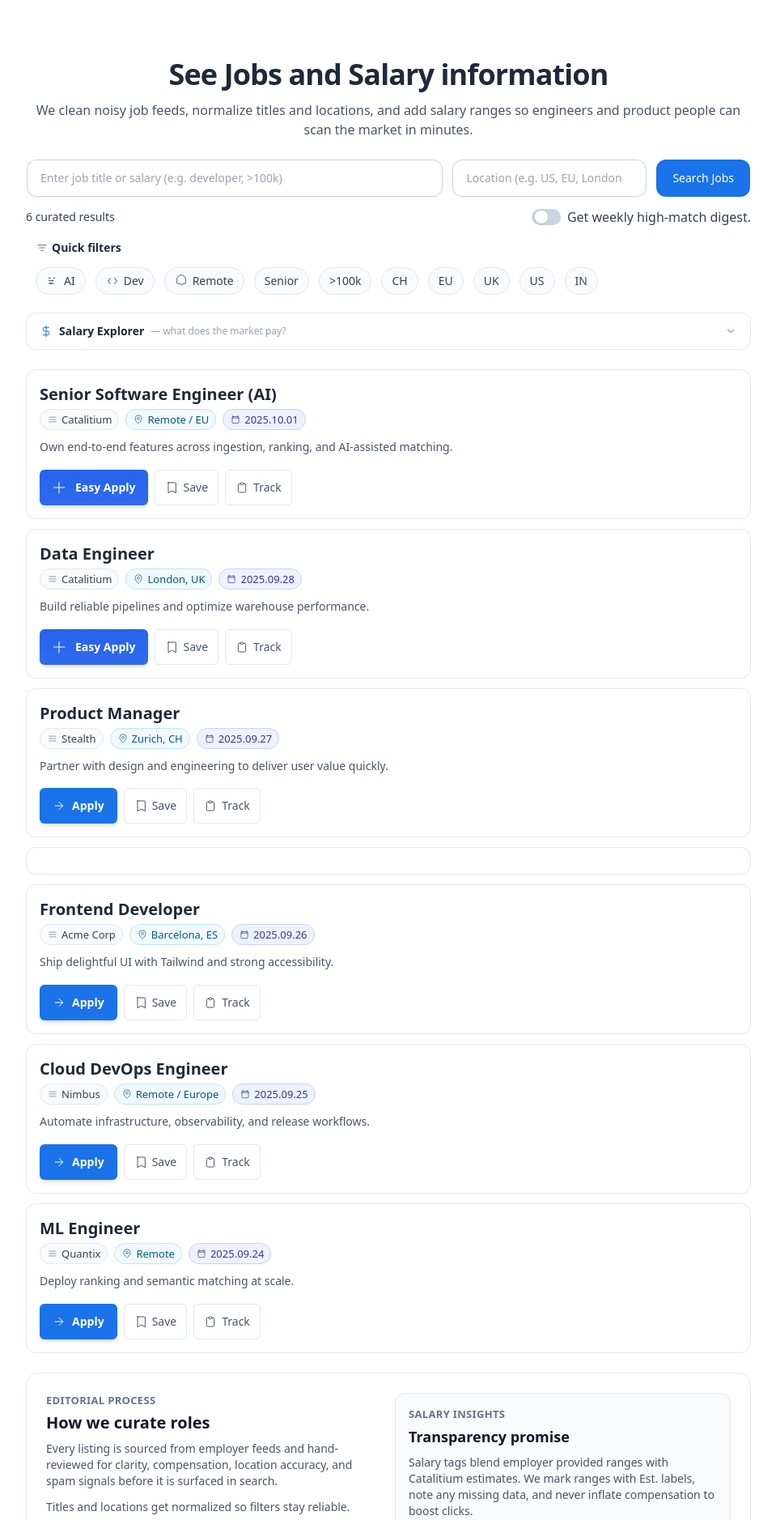
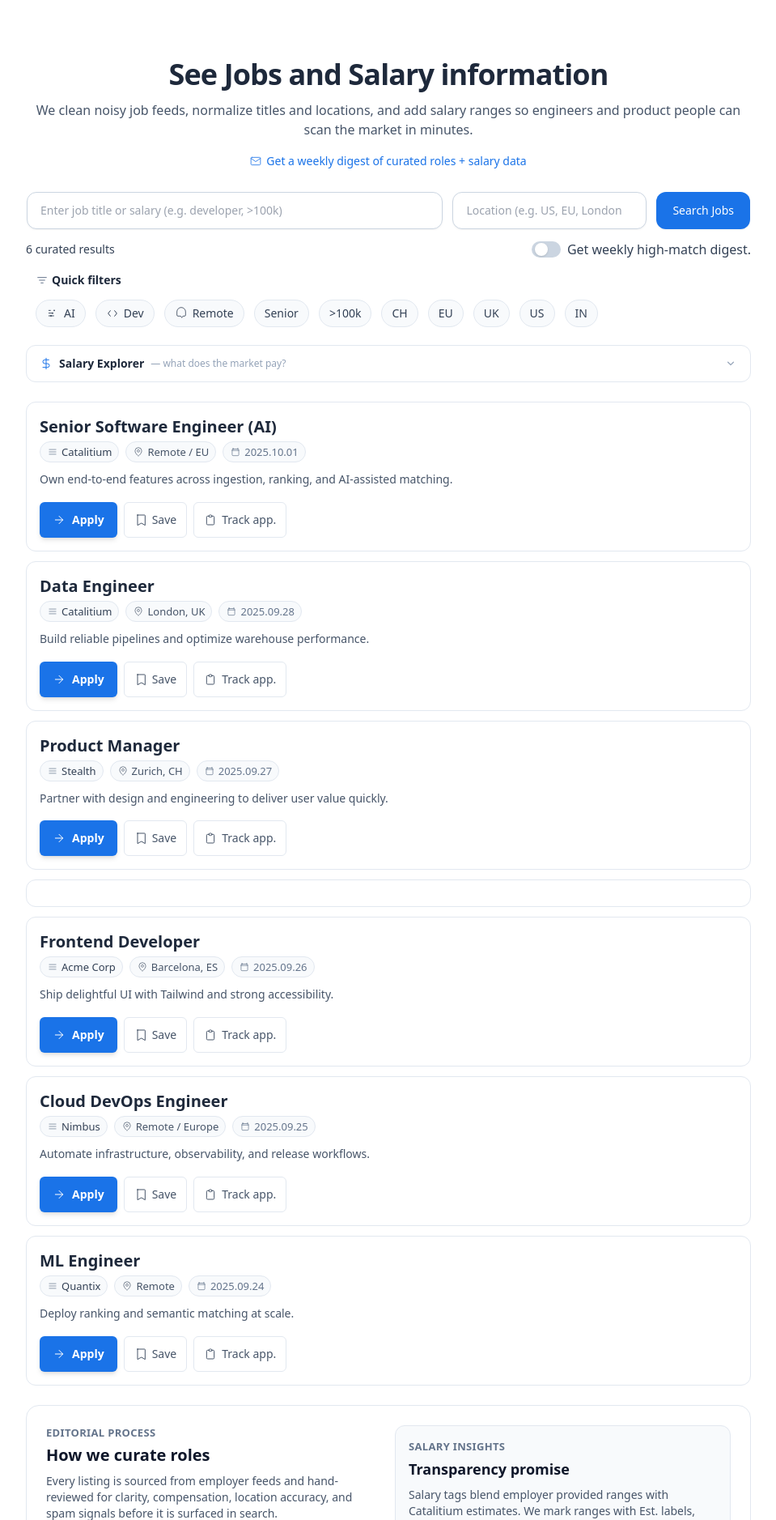
Before and after one commit to Catalitium/catalitium, a Flask app: page / in a window 1280 px wide. Shown: the part 57-1934 px from the top of the page at 81% size, without its empty margins (160-1119 px from the left). Run offline with Flask 3, Linux system fonts and the light colour scheme; parts of the project's set-up code (start-up, migrations or seed data) failed here and were passed over; some libraries are stand-ins or nearby versions.

Commit message:
Phase 2: UI/UX revamp — conversion, clarity & delight
Conversion surfaces:
- Subscribe modal: stronger headline, benefit-led copy, trust row (Free · No spam · Unsubscribe anytime), button → "Get My Weekly Digest"
- Hero: subscribe CTA link on landing state (not shown during search)
- Promo card #1: "Weekly Digest" eyebrow, curated-roles copy with salary mention, → "Subscribe free"
- Promo card #2: "Hiring?" eyebrow, recruiter-targeted copy, → "Post a job"
- Empty state: subscribe CTA with "Get notified" button when no results match
- Job detail subscribe section: stronger headline "Never miss a role like this one", bg-brand/10, envelope icon on button, "Free · No spam" fine print

Visual hierarchy:
- Job card badges: location (sky → slate) + date (indigo → slate) — 5 colour registers down to 3
- Apply button: unified brand-blue across all cards (removed gradient on first 2 cards), consistent "Apply" label

Micro-interactions:
- "Get weekly matches" link → pill button with envelope icon, brand/5 bg, hover:brand/10
- Save/Track buttons: transition → motion-safe:transition-colors, Track hover → brand (was violet)
- Subscribe modal button: motion-safe:transition-opacity
- Empty state CTA: motion-safe:transition-opacity

Co-Authored-By: Claude Sonnet 4.6 <noreply@anthropic.com>

```diff
--- a/app/views/templates/base.html
+++ b/app/views/templates/base.html
@@ -238,9 +238,9 @@
     <div class="p-6 sm:p-7 w-[90vw] max-w-md">
       <div class="flex items-center gap-2">
         <img src="{{ url_for('static', filename='img/logo.png') }}" alt="Catalitium logo" class="w-9 h-9 rounded-lg shadow-sm" loading="lazy" decoding="async">
-        <h2 id="subscribe-title" class="text-lg font-semibold">Weekly high-match job digest</h2>
+        <h2 id="subscribe-title" class="text-lg font-semibold">Your edge in the tech job market</h2>
       </div>
-      <p class="mt-2 text-slate-600 text-sm">One weekly email with your best matches and salary signal. Unsubscribe anytime.</p>
+      <p class="mt-2 text-slate-600 text-sm">Curated roles + salary benchmarks delivered once a week. No noise, no spam.</p>
 
       <form action="{{ url_for('subscribe') }}" method="post"
             class="mt-5 grid grid-cols-1 sm:grid-cols-[1fr_auto] gap-3">
@@ -256,10 +256,23 @@
                placeholder="you@company.com"
                class="w-full rounded-xl border border-slate-300 px-4 py-3 focus:ring-2 focus:ring-brand/50 focus:outline-none">
         <button type="submit"
-                class="inline-flex justify-center rounded-xl bg-brand text-white px-5 py-3 hover:opacity-90">Get Weekly Digest</button>
+                class="inline-flex justify-center rounded-xl bg-brand text-white px-5 py-3 hover:opacity-90 motion-safe:transition-opacity">Get My Weekly Digest</button>
       </form>
 
-      <p class="mt-2 text-[11px] text-slate-500">Privacy-friendly. One email per week.</p>
+      <div class="mt-3 flex items-center gap-4 text-[11px] text-slate-500">
+        <span class="inline-flex items-center gap-1">
+          <svg class="w-3 h-3" viewBox="0 0 24 24" fill="none" aria-hidden="true"><path d="M12 22C6.48 22 2 17.52 2 12S6.48 2 12 2s10 4.48 10 10-4.48 10-10 10zm-1-7l6-6-1.41-1.41L11 12.17 8.41 9.59 7 11l4 4z" fill="currentColor"/></svg>
+          Free
+        </span>
+        <span class="inline-flex items-center gap-1">
+          <svg class="w-3 h-3" viewBox="0 0 24 24" fill="none" aria-hidden="true"><path d="M12 1L3 5v6c0 5.55 3.84 10.74 9 12 5.16-1.26 9-6.45 9-12V5l-9-4z" stroke="currentColor" stroke-width="1.5" stroke-linejoin="round"/></svg>
+          No spam
+        </span>
+        <span class="inline-flex items-center gap-1">
+          <svg class="w-3 h-3" viewBox="0 0 24 24" fill="none" aria-hidden="true"><path d="M18 6L6 18M6 6l12 12" stroke="currentColor" stroke-width="1.5" stroke-linecap="round"/></svg>
+          Unsubscribe anytime
+        </span>
+      </div>
     </div>
   </dialog>
 
--- a/app/views/templates/components/job_card.html
+++ b/app/views/templates/components/job_card.html
@@ -40,12 +40,12 @@
           <span>{{ j.company }}</span>
         </span>
         {% endif %}
-        <span class="inline-flex items-center gap-1 rounded-full bg-sky-50 border border-sky-200 px-2 py-1 text-sky-800">
+        <span class="inline-flex items-center gap-1 rounded-full bg-slate-50 border border-slate-200 px-2 py-1 text-slate-600">
           <svg class="w-3.5 h-3.5" viewBox="0 0 24 24" fill="none" aria-hidden="true"><path d="M12 21s7-5.5 7-11.2A7 7 0 0012 3a7 7 0 00-7 6.8C5 15.5 12 21 12 21z" stroke="currentColor" stroke-width="1.2" stroke-linejoin="round"/><circle cx="12" cy="10" r="2.5" stroke="currentColor" stroke-width="1.1"/></svg>
           <span>{{ j.location or 'Remote / Anywhere' }}</span>
         </span>
         {% if j.date_posted %}
-        <span class="inline-flex items-center gap-1 rounded-full bg-indigo-50 border border-indigo-200 px-2 py-1 text-indigo-800">
+        <span class="inline-flex items-center gap-1 rounded-full bg-slate-50 border border-slate-200 px-2 py-1 text-slate-500">
           <svg class="w-3.5 h-3.5" viewBox="0 0 24 24" fill="none" aria-hidden="true"><path d="M7 4v3M17 4v3M5 9h14M7 6h10a2 2 0 012 2v10a2 2 0 01-2 2H7a2 2 0 01-2-2V8a2 2 0 012-2z" stroke="currentColor" stroke-width="1.2" stroke-linecap="round"/></svg>
           <span>{{ j.date_posted }}</span>
         </span>
@@ -61,14 +61,15 @@
       <p class="mt-1 text-[12px] text-slate-500">
         {{ j.match_reasons|join(" • ") }}
       </p>
-      <a href="#"
-         class="mt-1 inline-flex items-center text-[12px] font-medium text-brand hover:underline"
-         data-open-subscribe="match_card"
-         data-subscribe-title="{{ j.title }}"
-         data-subscribe-country="{{ j.location }}"
-         data-subscribe-salary="{{ j.estimated_salary_range_compact or '' }}">
+      <button type="button"
+              class="mt-1.5 inline-flex items-center gap-1 rounded-full border border-brand/40 bg-brand/5 px-2.5 py-1 text-[12px] font-medium text-brand hover:bg-brand/10 motion-safe:transition-colors focus-visible:outline-none focus-visible:ring-2 focus-visible:ring-brand/50"
+              data-open-subscribe="match_card"
+              data-subscribe-title="{{ j.title }}"
+              data-subscribe-country="{{ j.location }}"
+              data-subscribe-salary="{{ j.estimated_salary_range_compact or '' }}">
+        <svg class="w-3 h-3" viewBox="0 0 24 24" fill="none" aria-hidden="true"><path d="M4 4h16c1.1 0 2 .9 2 2v12c0 1.1-.9 2-2 2H4c-1.1 0-2-.9-2-2V6c0-1.1.9-2 2-2z" stroke="currentColor" stroke-width="1.4" stroke-linecap="round"/><path d="M22 6l-10 7L2 6" stroke="currentColor" stroke-width="1.4" stroke-linecap="round"/></svg>
         Get weekly matches like this
-      </a>
+      </button>
       {% endif %}
 
       {% if loop.index == 1 and j.summary %}
@@ -109,22 +110,21 @@
           data-title="{{ (j.title or '')|e }}"
           data-company="{{ (j.company or '')|e }}"
           data-location="{{ (j.location or 'Remote / Anywhere')|e }}"
-          class="inline-flex items-center gap-2 rounded-md bg-gradient-to-b from-blue-600 to-blue-600/95 text-white px-4 py-2 text-sm font-semibold shadow-md hover:from-blue-700 hover:to-blue-700/95 transition-transform active:translate-y-px w-full sm:w-auto justify-center focus-visible:outline-none focus-visible:ring-2 focus-visible:ring-blue-300"
-          aria-label="Easy apply for {{ j.title }} at {{ j.company }}"
+          class="inline-flex items-center gap-2 rounded-md bg-brand text-white px-4 py-2 text-sm font-semibold shadow-md hover:opacity-90 motion-safe:transition-opacity active:translate-y-px w-full sm:w-auto justify-center focus-visible:outline-none focus-visible:ring-2 focus-visible:ring-brand/50"
+          aria-label="Apply for {{ j.title }} at {{ j.company }}"
         >
-          <span class="sr-only">Easy Apply</span>
-          <svg class="w-4 h-4" viewBox="0 0 24 24" fill="none" aria-hidden="true" xmlns="http://www.w3.org/2000/svg"><path d="M12 2v20M2 12h20" stroke="currentColor" stroke-width="1.5" stroke-linecap="round" stroke-linejoin="round"/></svg>
-          <span class="ml-1">Easy Apply</span>
+          <svg class="w-4 h-4" viewBox="0 0 24 24" fill="none" aria-hidden="true"><path d="M5 12h14M12 5l7 7-7 7" stroke="currentColor" stroke-width="1.5" stroke-linecap="round" stroke-linejoin="round"/></svg>
+          Apply
         </a>
       {% else %}
         <button
           type="button"
-          class="inline-flex items-center gap-2 rounded-md bg-gradient-to-b from-blue-600 to-blue-600/95 text-white px-4 py-2 text-sm font-semibold shadow-md hover:from-blue-700 hover:to-blue-700/95 transition-transform active:translate-y-px w-full sm:w-auto justify-center focus-visible:outline-none focus-visible:ring-2 focus-visible:ring-blue-300"
+          class="inline-flex items-center gap-2 rounded-md bg-brand text-white px-4 py-2 text-sm font-semibold shadow-md hover:opacity-90 motion-safe:transition-opacity active:translate-y-px w-full sm:w-auto justify-center focus-visible:outline-none focus-visible:ring-2 focus-visible:ring-brand/50"
           onclick="alert('No link available for this job yet')"
           aria-label="No external link available"
         >
-          <svg class="w-4 h-4" viewBox="0 0 24 24" fill="none" aria-hidden="true" xmlns="http://www.w3.org/2000/svg"><path d="M12 2v20M2 12h20" stroke="currentColor" stroke-width="1.5" stroke-linecap="round" stroke-linejoin="round"/></svg>
-          <span class="ml-1">Easy Apply</span>
+          <svg class="w-4 h-4" viewBox="0 0 24 24" fill="none" aria-hidden="true"><path d="M5 12h14M12 5l7 7-7 7" stroke="currentColor" stroke-width="1.5" stroke-linecap="round" stroke-linejoin="round"/></svg>
+          Apply
         </button>
       {% endif %}
     {% else %}
@@ -145,7 +145,8 @@
     {% endif %}
     <button
       type="button"
-      class="inline-flex items-center gap-1.5 rounded-md border border-slate-200 px-3 py-2 text-sm text-slate-600 hover:text-amber-600 hover:border-amber-300 transition w-full sm:w-auto min-h-[44px] justify-center focus-visible:outline-none focus-visible:ring-2 focus-visible:ring-brand/50"
+      title="Save job"
+      class="inline-flex items-center gap-1.5 rounded-md border border-slate-200 px-3 py-2 text-sm text-slate-600 hover:text-amber-600 hover:border-amber-300 motion-safe:transition-colors w-full sm:w-auto min-h-[44px] justify-center focus-visible:outline-none focus-visible:ring-2 focus-visible:ring-brand/50"
       data-bookmark-btn
       data-job-id="{{ j.id }}"
       data-job-title="{{ (j.title or '')|e }}"
@@ -163,7 +164,8 @@
     </button>
     <button
       type="button"
-      class="inline-flex items-center gap-1.5 rounded-md border border-slate-200 px-3 py-2 text-sm text-slate-600 hover:text-violet-600 hover:border-violet-300 transition w-full sm:w-auto min-h-[44px] justify-center focus-visible:outline-none focus-visible:ring-2 focus-visible:ring-violet-300/50"
+      title="Track application"
+      class="inline-flex items-center gap-1.5 rounded-md border border-slate-200 px-3 py-2 text-sm text-slate-600 hover:text-brand hover:border-brand/40 motion-safe:transition-colors w-full sm:w-auto min-h-[44px] justify-center focus-visible:outline-none focus-visible:ring-2 focus-visible:ring-brand/50"
       data-track-btn
       data-job-id="{{ j.id }}"
       data-job-title="{{ (j.title or '')|e }}"
@@ -175,7 +177,7 @@
       <svg class="w-4 h-4" viewBox="0 0 24 24" fill="none" aria-hidden="true">
         <path d="M9 5H7a2 2 0 00-2 2v12a2 2 0 002 2h10a2 2 0 002-2V7a2 2 0 00-2-2h-2M9 5a2 2 0 002 2h2a2 2 0 002-2M9 5a2 2 0 012-2h2a2 2 0 012 2" stroke="currentColor" stroke-width="1.5" stroke-linecap="round" stroke-linejoin="round"/>
       </svg>
-      <span class="track-label">Track</span>
+      <span class="track-label">Track app.</span>
     </button>
   </div>
 </article>
--- a/app/views/templates/index.html
+++ b/app/views/templates/index.html
@@ -41,6 +41,16 @@
     {% if title_q and count > 0 %}
     <div class="mt-2 text-sm text-slate-500">
       Updated {{ "2025-11-02"|datetime|timeago }}
+    </div>
+    {% endif %}
+    {% if not title_q %}
+    <div class="mt-4">
+      <a href="#"
+         data-open-subscribe="hero"
+         class="inline-flex items-center gap-1.5 text-sm text-brand font-medium hover:underline focus-visible:outline-none focus-visible:ring-2 focus-visible:ring-brand/50 rounded">
+        <svg class="w-3.5 h-3.5" viewBox="0 0 24 24" fill="none" aria-hidden="true"><path d="M4 4h16c1.1 0 2 .9 2 2v12c0 1.1-.9 2-2 2H4c-1.1 0-2-.9-2-2V6c0-1.1.9-2 2-2z" stroke="currentColor" stroke-width="1.4" stroke-linecap="round"/><path d="M22 6l-10 7L2 6" stroke="currentColor" stroke-width="1.4" stroke-linecap="round"/></svg>
+        Get a weekly digest of curated roles + salary data
+      </a>
     </div>
     {% endif %}
   </div>
@@ -305,28 +315,29 @@
         {% include 'components/job_card.html' %}
         {% if loop.index == 3 %}
           {% set promo_body -%}
-            Get more jobs <a href="#" class="underline" data-open-subscribe="results_promo" data-subscribe-title="{{ title_q or '' }}" data-subscribe-country="{{ country_q or '' }}" data-subscribe-salary="{{ salary_band or '' }}">Receive insights weekly</a>.
+            {% if title_q %}Curated {{ title_q }} roles + salary benchmarks in your inbox.{% else %}10 curated tech roles + salary data every week.{% endif %} <a href="#" class="underline font-semibold" data-open-subscribe="results_promo" data-subscribe-title="{{ title_q or '' }}" data-subscribe-country="{{ country_q or '' }}" data-subscribe-salary="{{ salary_band or '' }}">Subscribe free &rarr;</a>
           {%- endset %}
           {% with %}
             {% set params = {
-              'eyebrow': 'Top Jobs',
+              'eyebrow': 'Weekly Digest',
               'body': promo_body,
-              'subcopy': 'See free insights below.',
-              'background_class': 'bg-blue-50',
-              'border_class': 'border-blue-300/60',
-              'text_class': 'text-blue-800'
+              'subcopy': 'One email/week · Unsubscribe anytime',
+              'background_class': 'bg-brand/5',
+              'border_class': 'border-brand/20',
+              'text_class': 'text-slate-700'
             } %}
             {% include 'components/promo_card.html' with context %}
           {% endwith %}
         {% endif %}
         {% if loop.index == 7 %}
           {% set promo_body -%}
-            Your job here. Reach top talent. <a href="#" class="underline" data-open-subscribe>Contact us</a>.
+            Reach 10,000+ tech professionals actively browsing roles. <a href="#" class="underline font-semibold" data-open-job-posting>Post a job &rarr;</a>
           {%- endset %}
           {% with %}
             {% set params = {
-              'eyebrow': 'Sponsored',
+              'eyebrow': 'Hiring?',
               'body': promo_body,
+              'subcopy': 'From startups to scale-ups',
               'background_class': 'bg-amber-50',
               'border_class': 'border-amber-300/60',
               'text_class': 'text-amber-800'
@@ -349,6 +360,17 @@
             Try a broader keyword (for example "engineer") or remove the region filter to see more roles.
           {% endif %}
         </p>
+        <div class="mt-4 pt-4 border-t border-slate-100">
+          <p class="text-sm font-medium text-slate-700 mb-2">Get notified when these roles arrive.</p>
+          <button type="button"
+                  data-open-subscribe="empty_state"
+                  data-subscribe-title="{{ title_q or '' }}"
+                  data-subscribe-country="{{ country_q or '' }}"
+                  class="inline-flex items-center gap-2 rounded-xl bg-brand text-white px-4 py-2 text-sm font-semibold hover:opacity-90 focus-visible:outline-none focus-visible:ring-2 focus-visible:ring-brand/50 motion-safe:transition-opacity">
+            <svg class="w-4 h-4" viewBox="0 0 24 24" fill="none" aria-hidden="true"><path d="M4 4h16c1.1 0 2 .9 2 2v12c0 1.1-.9 2-2 2H4c-1.1 0-2-.9-2-2V6c0-1.1.9-2 2-2z" stroke="currentColor" stroke-width="1.4" stroke-linecap="round"/><path d="M22 6l-10 7L2 6" stroke="currentColor" stroke-width="1.4" stroke-linecap="round"/></svg>
+            Get notified
+          </button>
+        </div>
       </div>
     {% endif %}
   </div>
```
Also changed, not shown: app/views/templates/job_detail.html (+6 -5 lines).
